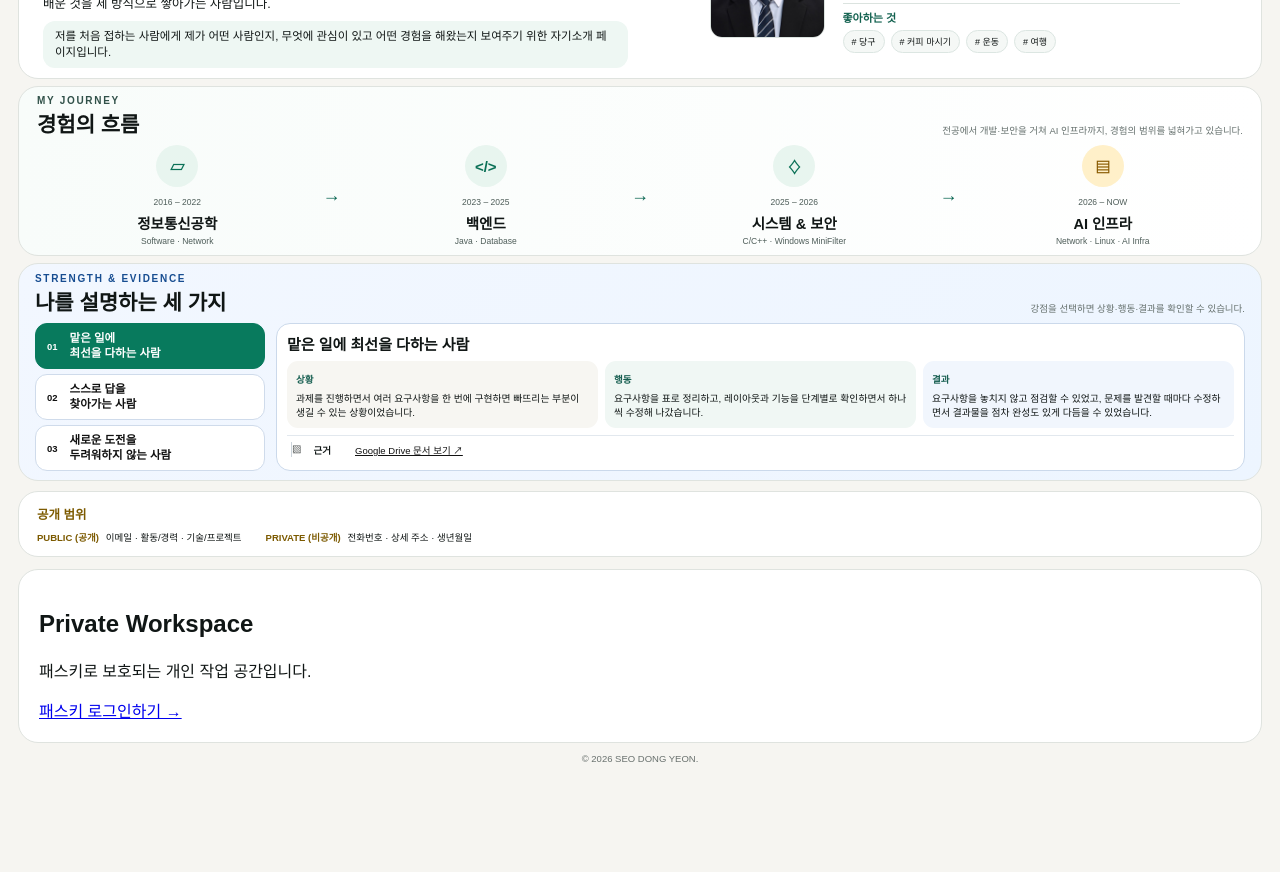
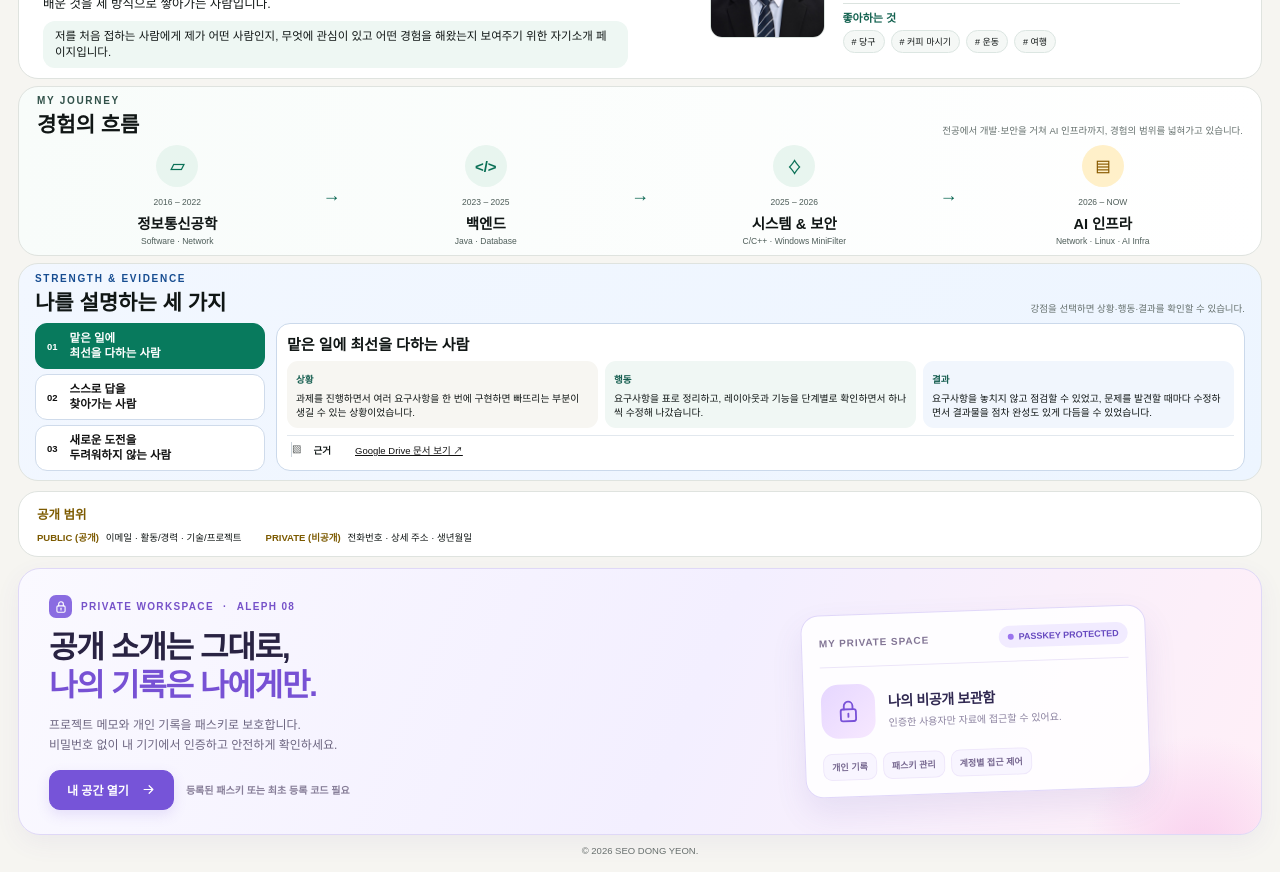
Before and after one commit to sdydy0298-dotcom/ALEPH_08, a website: page index.html in a window 1280 px wide. Shown: the part 196-1068 px from the top of the page. Before the commit the page ends 976 px from the top, so only its background shows below. Drawn offline with Linux system fonts and the light colour scheme.

Commit message:
feat(t08): integrate designed private workspace preview into T01 profile

```diff
--- a/index.html
+++ b/index.html
@@ -6,6 +6,7 @@
   <title>SEO DONG YEON | One Page Profile</title>
   <link rel="icon" href="data:,">
   <link rel="stylesheet" href="style.css" />
+  <link rel="stylesheet" href="workspace-teaser.css" />
 </head>
 <body>
   <main class="page">
@@ -17,7 +18,7 @@
       <nav aria-label="주요 메뉴">
         <a href="#intro">Home</a>
         <a href="#strengths">About</a>
-        <a href="#t08-private">Private</a>
+        <a class="vault-nav" href="#t08-private"><svg aria-hidden="true" viewBox="0 0 24 24" fill="none" stroke="currentColor" stroke-width="1.9" stroke-linecap="round" stroke-linejoin="round"><rect x="5" y="10" width="14" height="11" rx="2"/><path d="M8 10V7a4 4 0 0 1 8 0v3"/></svg> 내 공간</a>
       </nav>
     </header>
 
@@ -161,7 +162,47 @@
       </div>
     </section>
 
-    <section id="t08-private" class="card" style="margin-top:12px;padding:20px"><h2>Private Workspace</h2><p>패스키로 보호되는 개인 작업 공간입니다.</p><a href="/private.html">패스키 로그인하기 →</a></section>
+    <section id="t08-private" class="vault-teaser" aria-labelledby="vault-title">
+      <div class="vault-copy">
+        <p class="vault-overline">
+          <span class="vault-overline-mark" aria-hidden="true">
+            <svg viewBox="0 0 24 24" fill="none" stroke="currentColor" stroke-width="1.9" stroke-linecap="round" stroke-linejoin="round"><rect x="5" y="10" width="14" height="11" rx="2"/><path d="M8 10V7a4 4 0 0 1 8 0v3"/><path d="M12 14v3"/></svg>
+          </span>
+          PRIVATE WORKSPACE <span aria-hidden="true">·</span> ALEPH 08
+        </p>
+        <h2 id="vault-title">공개 소개는 그대로,<br><span>나의 기록은 나에게만.</span></h2>
+        <p class="vault-description">프로젝트 메모와 개인 기록을 패스키로 보호합니다.<br>비밀번호 없이 내 기기에서 인증하고 안전하게 확인하세요.</p>
+        <div class="vault-actions">
+          <a class="vault-button" href="/private.html">
+            내 공간 열기
+            <svg aria-hidden="true" viewBox="0 0 24 24" fill="none" stroke="currentColor" stroke-width="1.9" stroke-linecap="round" stroke-linejoin="round"><path d="M5 12h14m-6-6 6 6-6 6"/></svg>
+          </a>
+          <span class="vault-note">등록된 패스키 또는 최초 등록 코드 필요</span>
+        </div>
+      </div>
+      <div class="vault-visual" aria-hidden="true">
+        <div class="vault-preview">
+          <div class="vault-preview-top">
+            <span class="vault-preview-label">MY PRIVATE SPACE</span>
+            <span class="vault-status">PASSKEY PROTECTED</span>
+          </div>
+          <div class="vault-preview-body">
+            <div class="vault-preview-symbol">
+              <svg viewBox="0 0 24 24" fill="none" stroke="currentColor" stroke-width="1.7" stroke-linecap="round" stroke-linejoin="round"><rect x="5" y="10" width="14" height="11" rx="2"/><path d="M8 10V7a4 4 0 0 1 8 0v3"/><path d="M12 14v3"/></svg>
+            </div>
+            <div>
+              <strong>나의 비공개 보관함</strong>
+              <p>인증한 사용자만 자료에 접근할 수 있어요.</p>
+            </div>
+          </div>
+          <div class="vault-preview-foot">
+            <span>개인 기록</span>
+            <span>패스키 관리</span>
+            <span>계정별 접근 제어</span>
+          </div>
+        </div>
+      </div>
+    </section>
     <footer>© 2026 SEO DONG YEON.</footer>
   </main>
 
```
